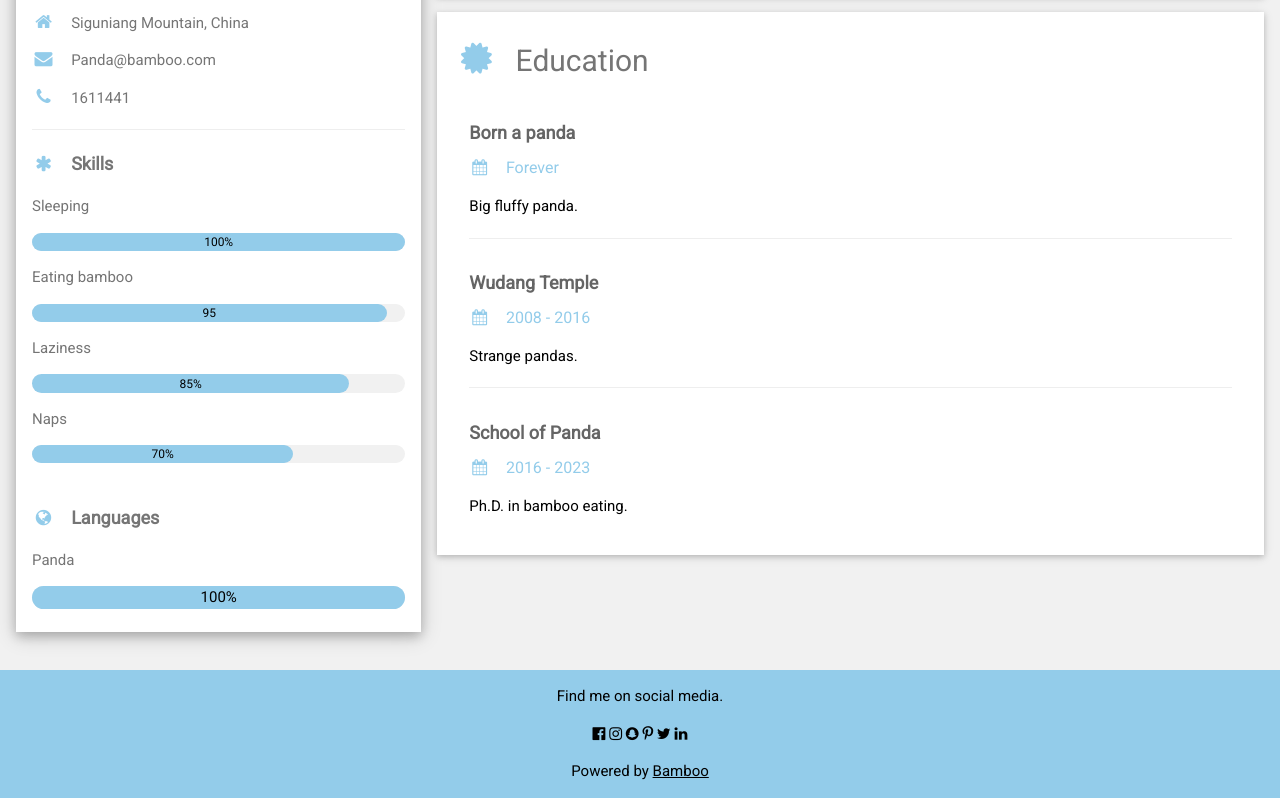
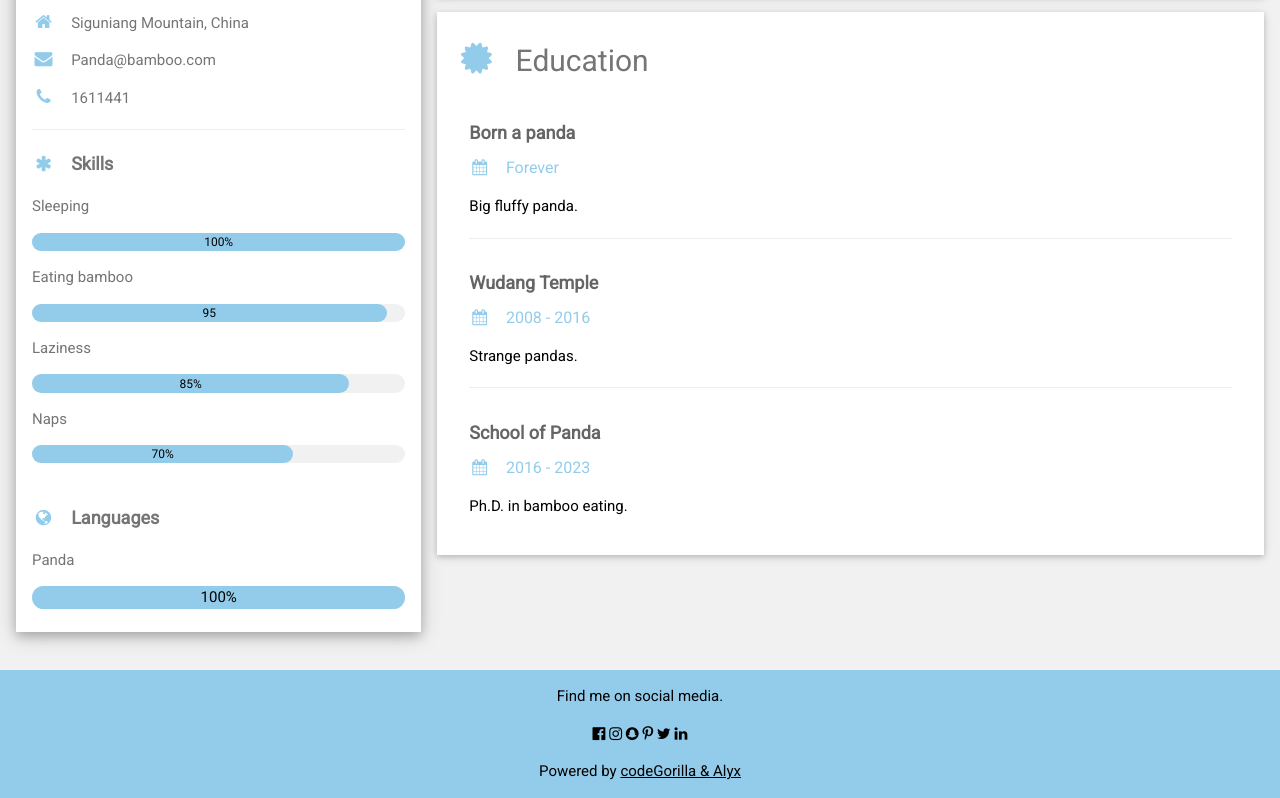
Before and after one commit to Alyx-codeGorilla/Alyx_CodeGorilla_website, a plain HTML site: page Jan/index.html in a window 1280 px wide. Shown: the part 462-1260 px from the top of the page. Drawn offline with nearby package versions, Linux system fonts and the light colour scheme.

Commit message:
Updated redirect url at the bottom of the page.

```diff
--- a/Jan/index.html
+++ b/Jan/index.html
@@ -126,7 +126,7 @@
   <i class="fa fa-pinterest-p w3-hover-opacity"></i>
   <i class="fa fa-twitter w3-hover-opacity"></i>
   <i class="fa fa-linkedin w3-hover-opacity"></i>
-  <p>Powered by <a href="https://www.pandaexpress.com/" target="_blank">Bamboo</a></p>
+  <p>Powered by <a href="http://localhost:63342/Alyx_CodeGorilla_website/index/index.html" target="_blank">codeGorilla & Alyx</a></p>
 </footer>
 
 </body>
```
